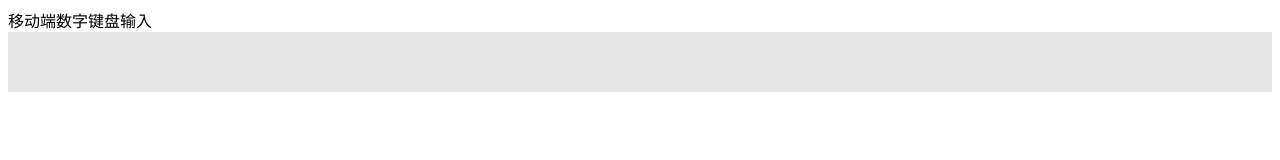
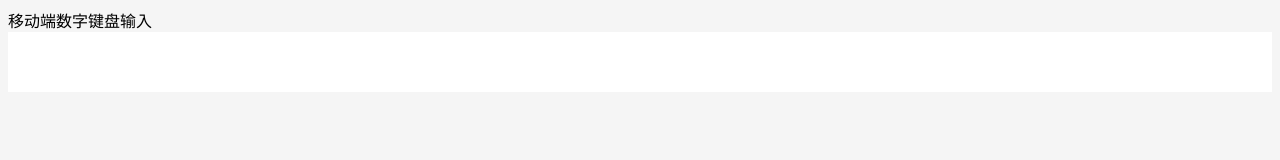
Before and after one commit to ArmedBone/amount-keyboard, a plain HTML site: page index.html in a window 1280 px wide. Drawn offline with Linux system fonts and the light colour scheme.

Commit message:
萨达萨达

```diff
--- a/amountKeyboard.css
+++ b/amountKeyboard.css
@@ -38,7 +38,7 @@
 .bc-amount-field{
     width: 100%;
     height: 60px;
-    background-color: #e5e5e5;
+    background-color: #FFFFFF;
 }
 .bc-amount-field-container{
     white-space: nowrap;
--- a/index.html
+++ b/index.html
@@ -8,6 +8,11 @@
     <meta content="email=no" name="format-detection">
     <title>标题</title>
     <link rel="stylesheet" href="amountKeyboard.css">
+    <style>
+        html{
+            background: #f5f5f5;
+        }
+    </style>
 </head>
 
 <body>
--- a/tapEvent.js
+++ b/tapEvent.js
@@ -2,7 +2,7 @@ if (!HTMLElement.prototype.addTapEvent) {
     HTMLElement.prototype.addTapEvent = function(callback) {
         var tapStartTime = 0,
             tapEndTime = 0,
-            tapTime = 500, //tap等待时间，在此事件下松开可触发方法
+            tapTime = 100, //tap等待时间，在此事件下松开可触发方法
             tapStartClientX = 0,
             tapStartClientY = 0,
             tapEndClientX = 0,
```
